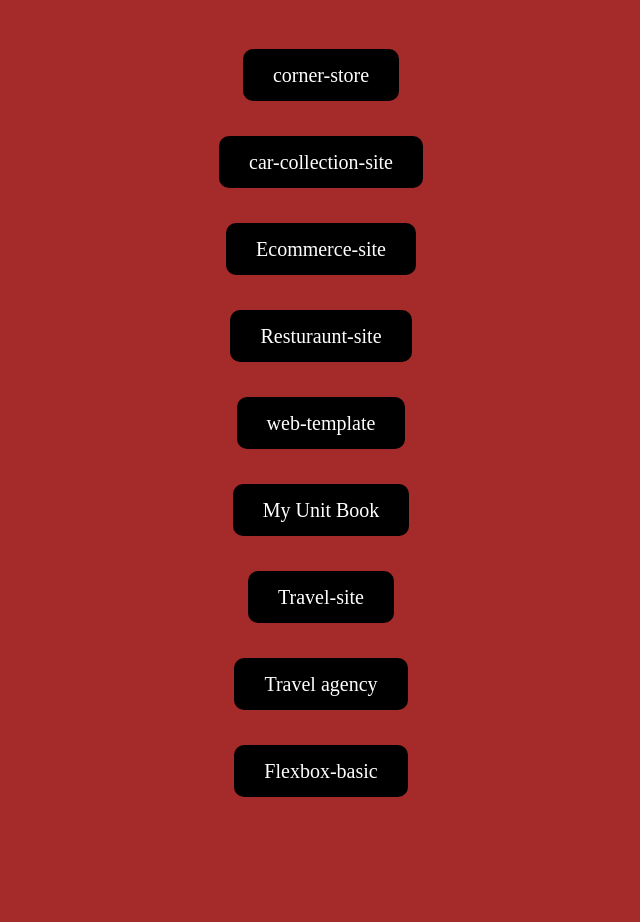
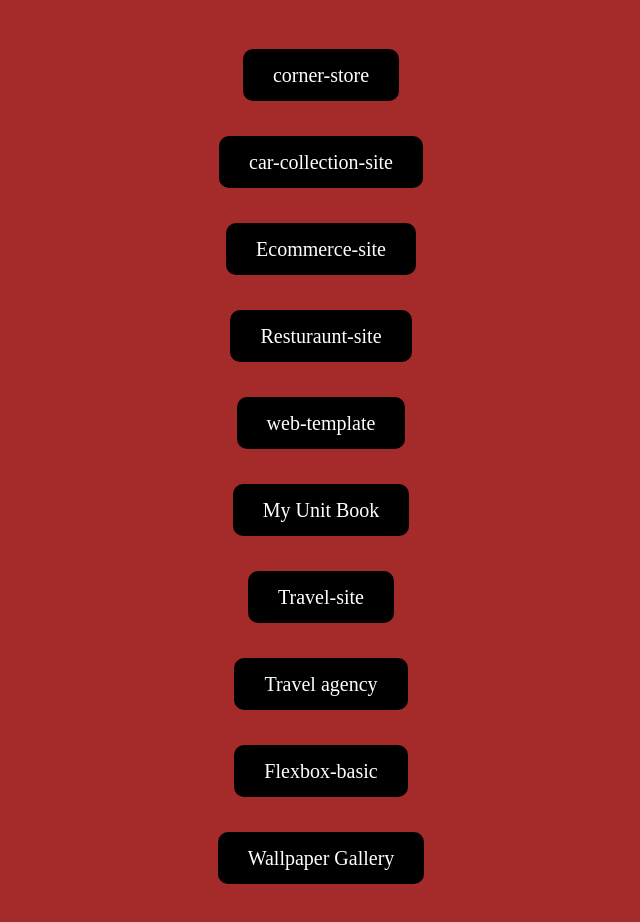
Before and after one commit to salmansaifi04/profile, a plain HTML site: page index.html in a window 1280 px wide. Shown: the whole page, without its empty margins (319-959 px from the left). Before the commit the page ends 847 px from the top, so only its background shows below. Drawn offline with Linux system fonts and the light colour scheme.

Commit message:
updating wallpaper gallery file

```diff
--- a/index.html
+++ b/index.html
@@ -37,6 +37,10 @@
             <li>
                 <a href="https://salmansaifi04.github.io/flexboxbasic/" target="_blank">Flexbox-basic</a>
             </li>
+
+            <li>
+                <a href="https://salmansaifi04.github.io/wallpaergallery/" target="_blank">Wallpaper Gallery</a>
+            </li>
         </ul>
     </div>
 </body>
```
